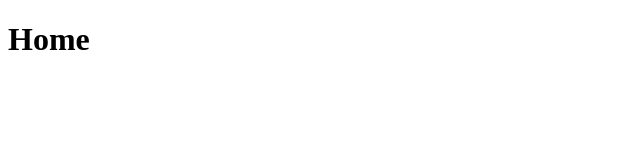
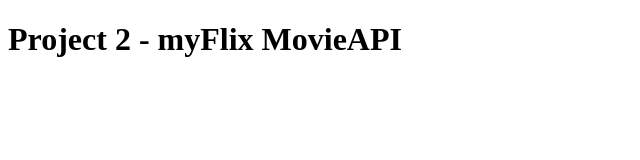
Before and after one commit to nickbalan/movie-api, a plain HTML site: page index.html in a window 1280 px wide. Shown: the whole page, without its empty margins (0-640 px from the left). Drawn offline with Linux system fonts and the light colour scheme.

Commit message:
This commit has changed the heading content on the index page

```diff
--- a/index.html
+++ b/index.html
@@ -6,6 +6,6 @@
 	<title>myFlix - Home</title>
 </head>
 <body>
-	<h1>Home</h1>
+	<h1>Project 2 - myFlix MovieAPI</h1>
 </body>
 </html>
```
